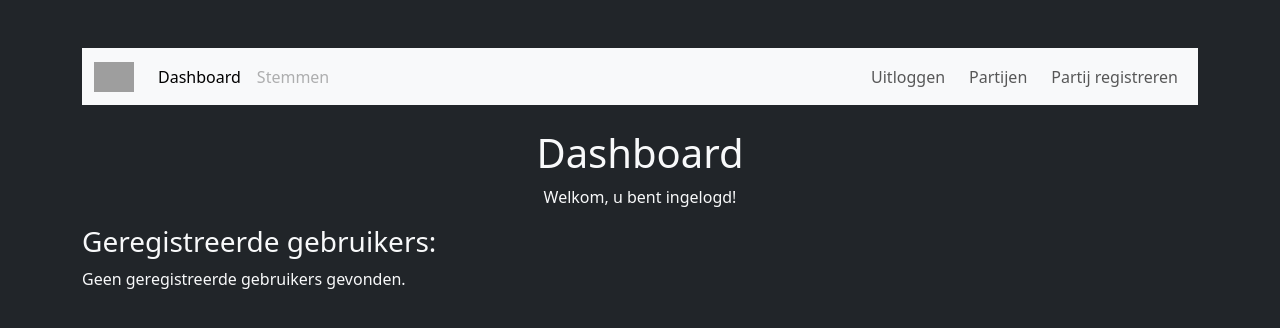
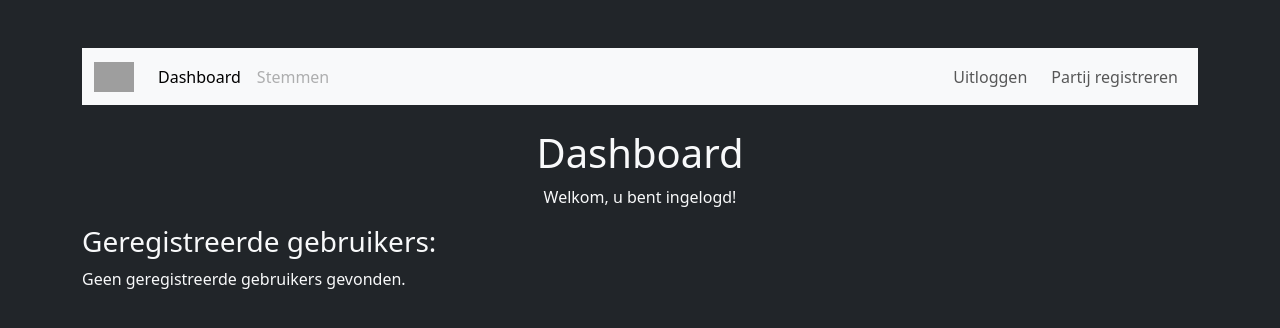
Before and after one commit to trueeman/proefexamen-diego-misha-berkay, a PHP site: page /index.php in a window 1280 px wide. Shown: the top 328 px of the page. Run offline with PHP 8.4, Linux system fonts and the light colour scheme; the visitor is signed in with stand-in values (Sample User, id 1); data that the repository does not hold is empty; grey boxes are pictures that could not be loaded.

Commit message:
no partijen

```diff
--- a/project/public_html/index.php
+++ b/project/public_html/index.php
@@ -53,9 +53,6 @@ if (!isset($_SESSION['userid'])) {
                     <li class="nav-item me-2">
                     <a class="nav-link" href="logout.php">Uitloggen</a>
                     </li>
-                    <li class="nav-item me-2">
-                    <a class="nav-link" href="partijen.php">Partijen</a>
-                    </li>
                     <li class="nav-item">
                     <a class="nav-link" href="register_partij.php">Partij registreren</a>
                     </li>
```
